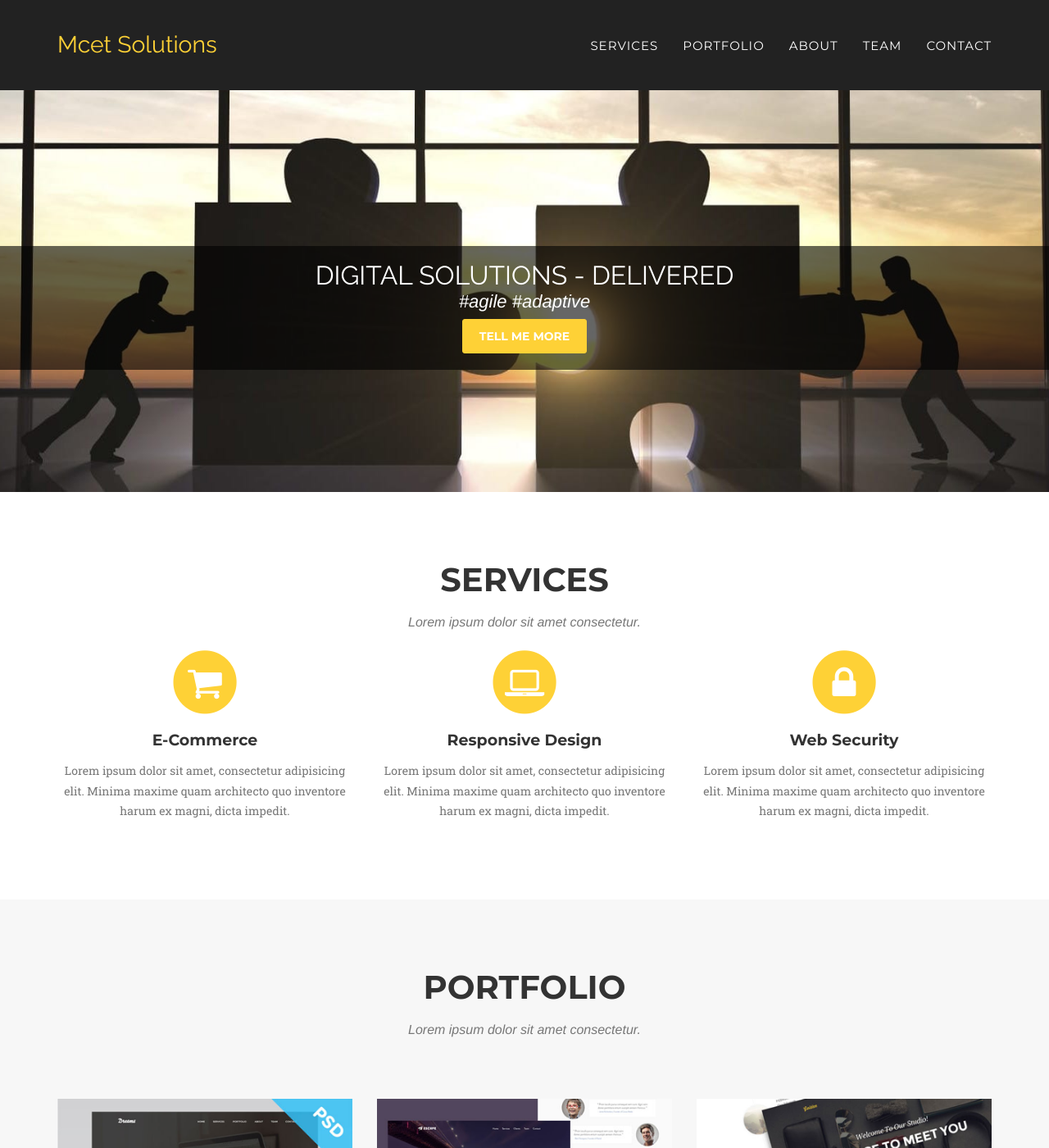
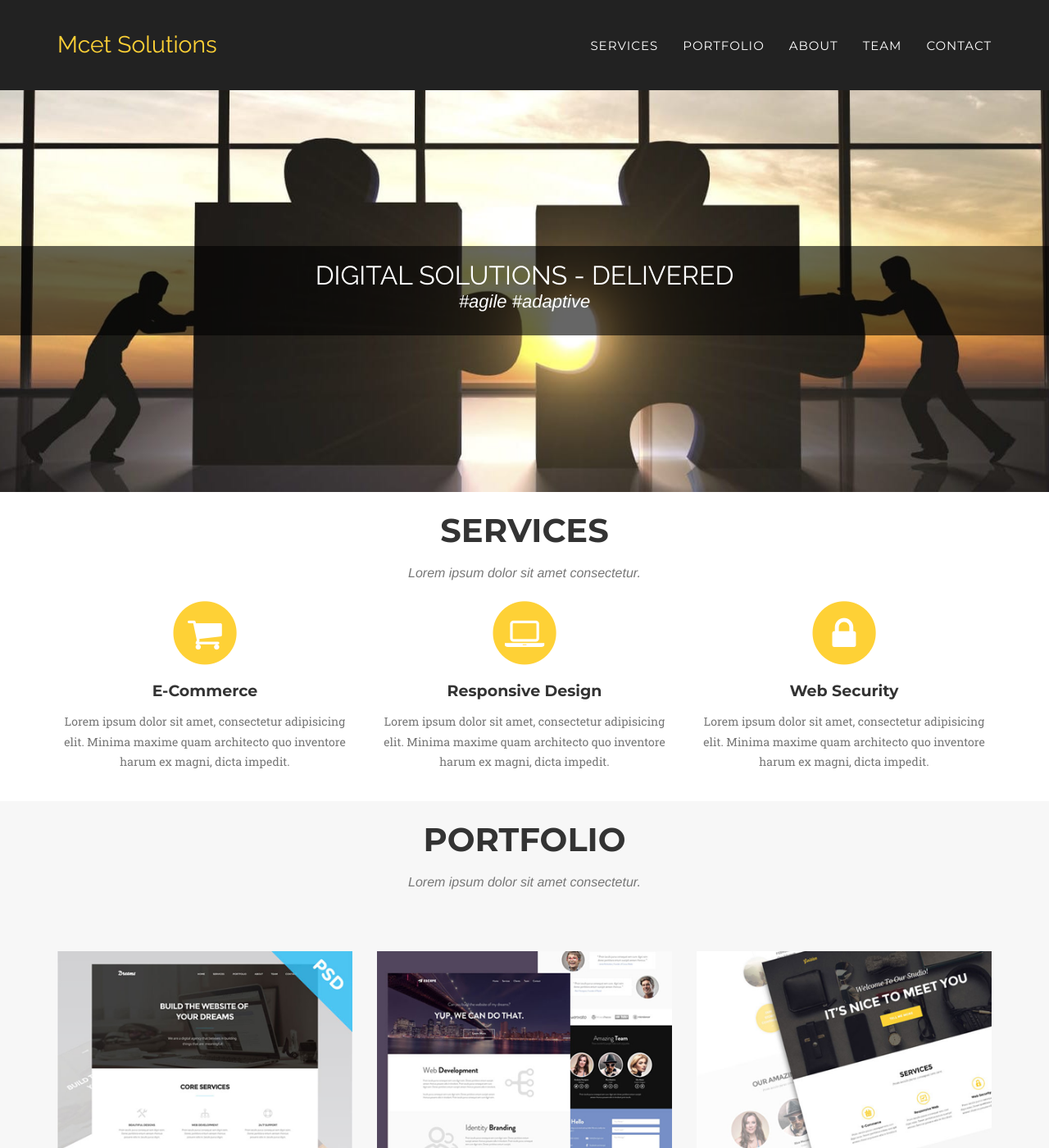
Before and after one commit to mcetsolutions/mcetsolutions.github.io, a Jekyll site: the page built from index.html, in a window 1280 px wide and 1400 px high. Shown: the whole window at 82% size. Built offline with Jekyll 4.4.1, drawn with Linux system fonts in a browser that asks for light colours; some web fonts are replaced.

Commit message:
Styling tweaks

```diff
--- a/_includes/css/agency.css
+++ b/_includes/css/agency.css
@@ -464,7 +464,7 @@ header .intro-text .intro-lead-in {
 }
 
 section {
-    padding: 85px 0;
+    padding: 25px 0;
 }
 
 section h2.section-heading {
@@ -502,7 +502,7 @@ h4, .h4 {
 
 @media(min-width:768px) {
     section {
-        padding: 85px 0;
+        padding: 25px 0;
     }
 
     section h2.section-heading {
--- a/_includes/header.html
+++ b/_includes/header.html
@@ -46,7 +46,7 @@
             <div class="intro-text">
                 <div class="intro-heading">Digital Solutions - Delivered</div>
                 <div class="intro-lead-in">#agile #adaptive</div>
-                <a href="#services" class="page-scroll btn btn-xl">Tell Me More</a>
+                <!-- <a href="#services" class="page-scroll btn btn-xl">Tell Me More</a> -->
             </div>
         </div>
     </header>
```
